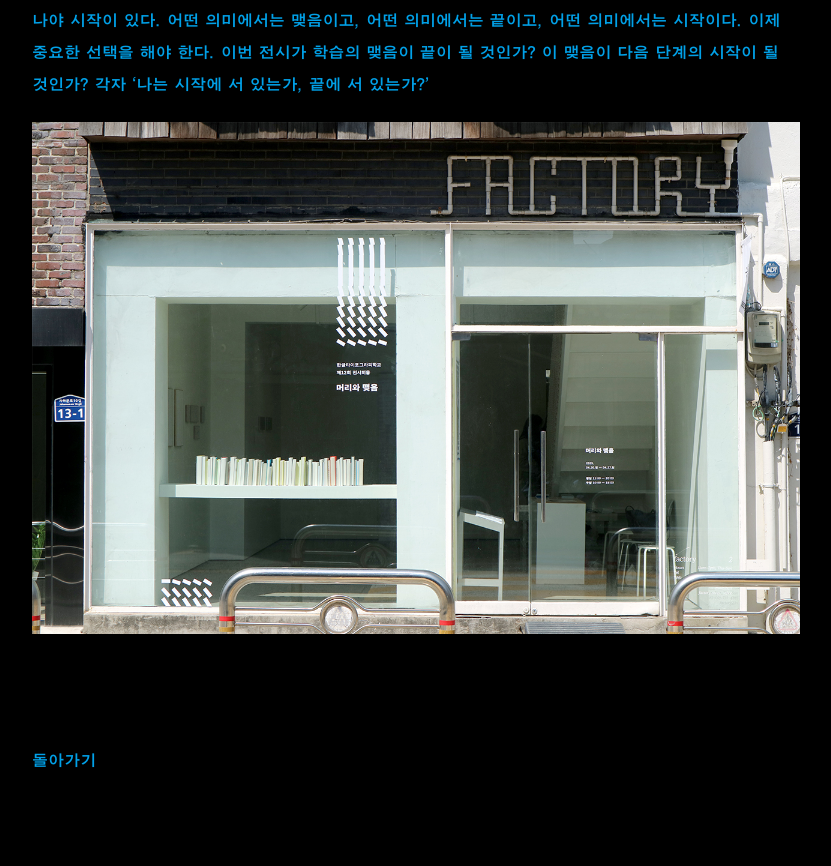
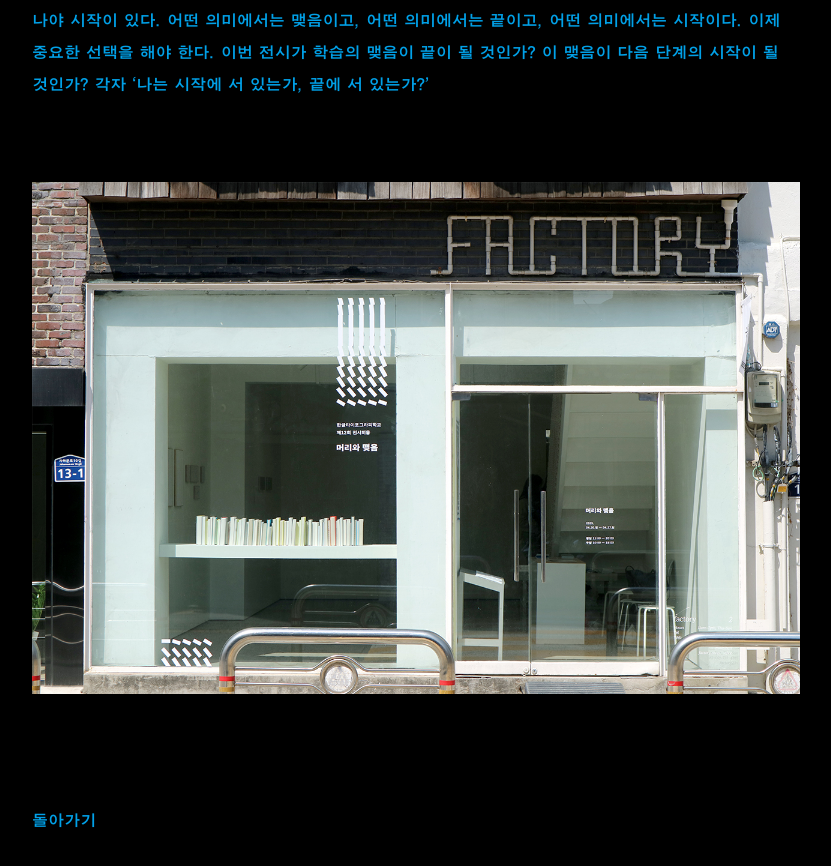
Before and after one commit to seok-pyo/hitu-12, a React (Vite) app in the folder hiut-12/: page /detail/about in a window 1280 px wide. Shown: the part 760-1626 px from the top of the page, without its empty margins (224-1055 px from the left). Built offline with nearby package versions, Linux system fonts and the light colour scheme.

Commit message:
style: fix the detail page images

```diff
--- a/hiut-12/src/styles/detail.css
+++ b/hiut-12/src/styles/detail.css
@@ -102,6 +102,10 @@
   /* 자식 텍스트를 왼쪽 정렬 */
 }
 
+#gallery {
+  margin-top: 80px;
+}
+
 
 @media (max-width: 600px) {
   .detail {
```
